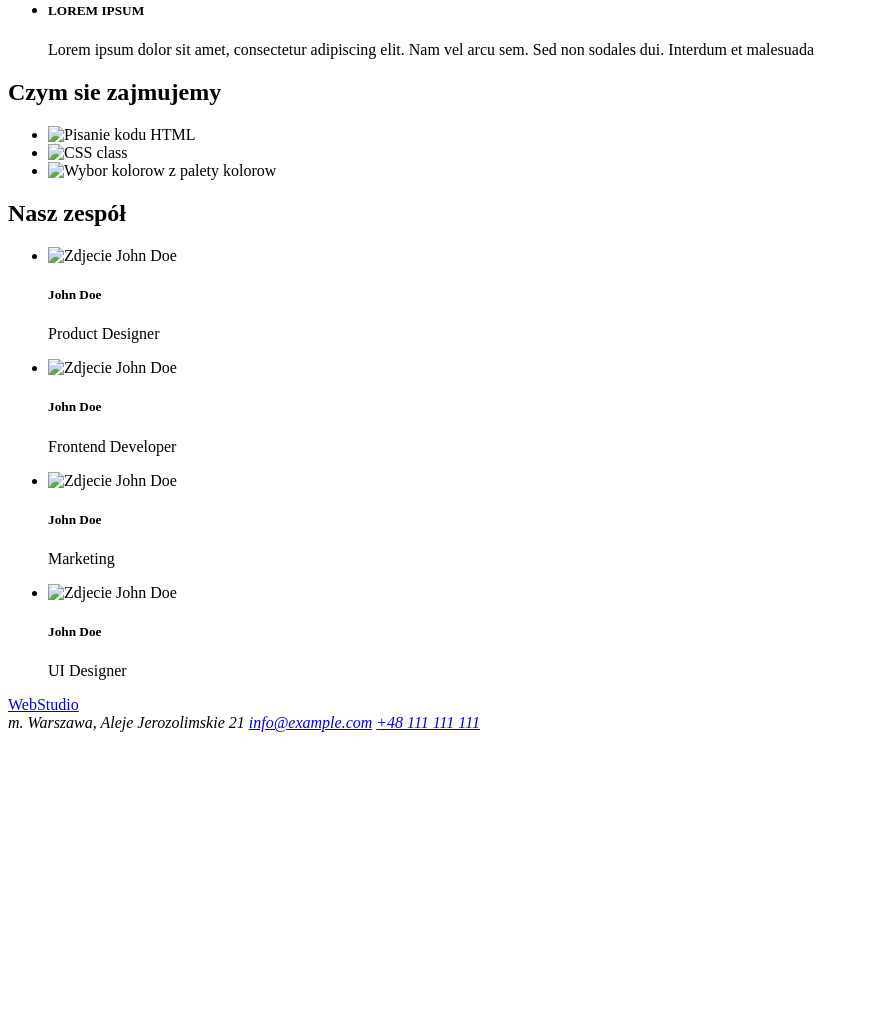
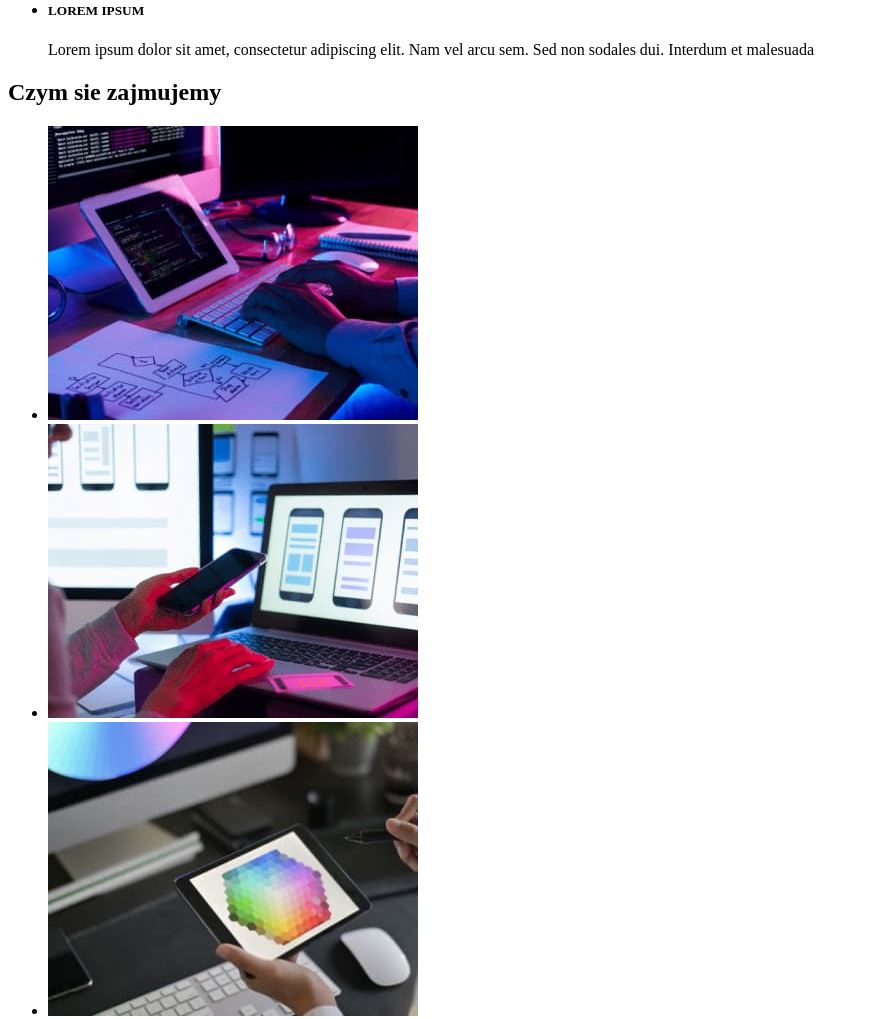
Before and after one commit to SzKonieczny/goit-markup-hw-01, a plain HTML site: page index.html in a window 1280 px wide. Shown: the part 480-1499 px from the top of the page, without its empty margins (0-869 px from the left). Before the commit the page ends 1220 px from the top, so only its background shows below. Drawn offline with Linux system fonts and the light colour scheme.

Commit message:
img src links updated

```diff
--- a/index.html
+++ b/index.html
@@ -71,7 +71,7 @@
         <ul>
           <li>
             <img
-              src="./images/czym_sie_zajmujemy/what_we_do_img1.jpg"
+              src="./images/what_we_do/what_we_do_img1.jpg"
               alt="Pisanie kodu HTML"
               width="370"
               height="294"
@@ -79,7 +79,7 @@
           </li>
           <li>
             <img
-              src="./images/czym_sie_zajmujemy/what_we_do_img2.jpg"
+              src="./images/what_we_do/what_we_do_img2.jpg"
               alt="CSS class"
               width="370"
               height="294"
@@ -87,7 +87,7 @@
           </li>
           <li>
             <img
-              src="./images/czym_sie_zajmujemy/what_we_do_img3.jpg"
+              src="./images/what_we_do/what_we_do_img3.jpg"
               alt="Wybor kolorow z palety kolorow"
               width="370"
               height="294"
@@ -102,7 +102,7 @@
         <ul>
           <li>
             <img
-              src="./images/nasz_zespol/product_designer_img.jpg"
+              src="./images/our_team/product_designer_img.jpg"
               alt="Zdjecie John Doe"
               width="270"
               height="260"
@@ -112,7 +112,7 @@
           </li>
           <li>
             <img
-              src="./images/nasz_zespol/frontend_developer_img.jpg"
+              src="./images/our_team/frontend_developer_img.jpg"
               alt="Zdjecie John Doe"
               width="270"
               height="260"
@@ -122,7 +122,7 @@
           </li>
           <li>
             <img
-              src="./images/nasz_zespol/marketing_img.jpg"
+              src="./images/our_team/marketing_img.jpg"
               alt="Zdjecie John Doe"
               width="270"
               height="260"
@@ -132,7 +132,7 @@
           </li>
           <li>
             <img
-              src="./images/nasz_zespol/ui_designer_img.jpg"
+              src="./images/our_team/ui_designer_img.jpg"
               alt="Zdjecie John Doe"
               width="270"
               height="260"
```
